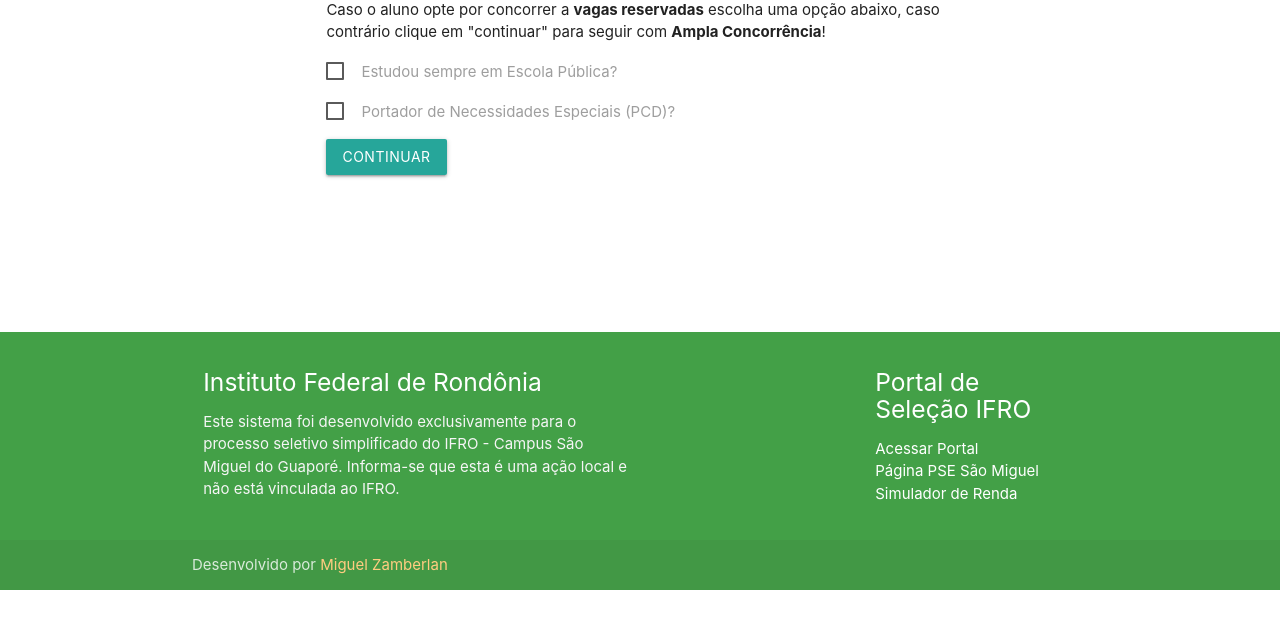
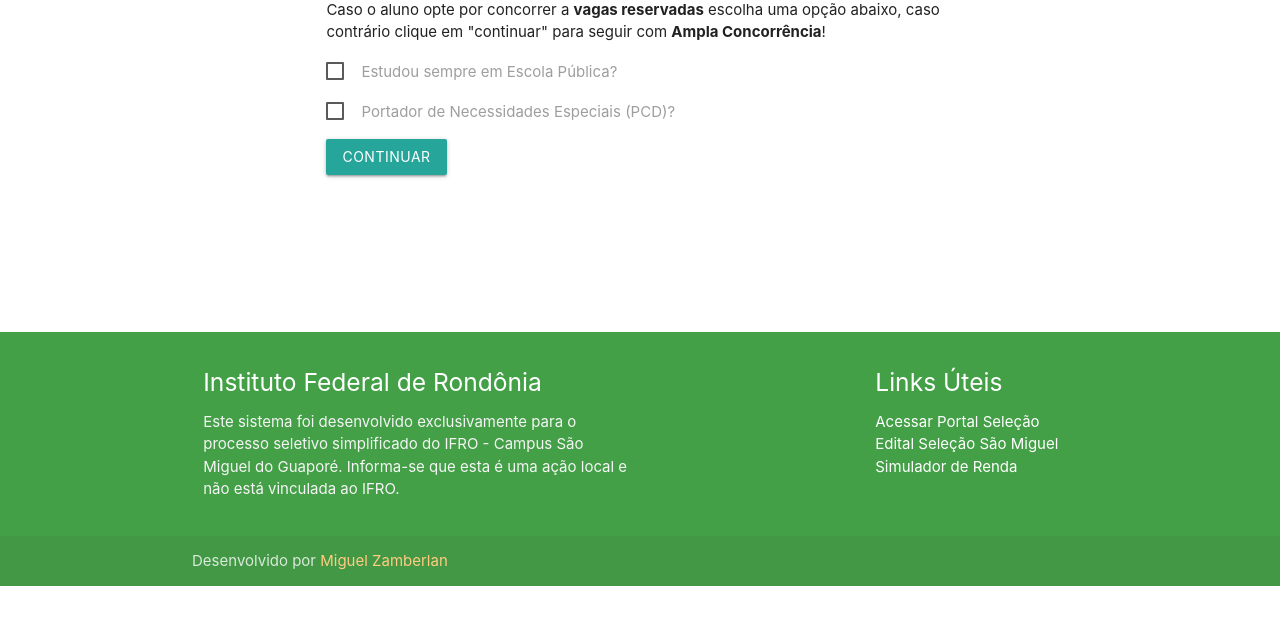
Before and after one commit to miguelzamberlan/pse, a Django app: page /inscricao/ in a window 1280 px wide. Shown: the part 175-800 px from the top of the page. Run offline with Django 3.2, Linux system fonts and the light colour scheme; the visitor is signed in with stand-in values (Sample User, id 1).

Commit message:
Iniciando aplicação

```diff
--- a/principal/templates/base.html
+++ b/principal/templates/base.html
@@ -62,10 +62,10 @@
 
         </div>
         <div class="col l3 s12">
-          <h5 class="white-text">Portal de Seleção IFRO</h5>
+          <h5 class="white-text">Links Úteis</h5>
           <ul>
-            <li><a class="white-text" href="https://selecao.ifro.edu.br">Acessar Portal</a></li>
-            <li><a class="white-text" href="https://selecao.ifro.edu.br/especial/657-edital-n-58-2019-processo-seletivo-especial-2019-2-campus-sao-miguel-do-guapore">Página PSE São Miguel</a> </li>
+            <li><a class="white-text" href="https://selecao.ifro.edu.br">Acessar Portal Seleção</a></li>
+            <li><a class="white-text" href="https://selecao.ifro.edu.br/especial/657-edital-n-58-2019-processo-seletivo-especial-2019-2-campus-sao-miguel-do-guapore">Edital Seleção São Miguel</a> </li>
             <li><a class="white-text" href="https://selecao.ifro.edu.br/component/phocadownload/category/549-psu-2019-1-cursos-tecnicos-integrados-documentos?download=4777:simulador-de-renda">Simulador de Renda</a></li>
           </ul>
         </div>
```
Also changed, not shown: 1 other file.
